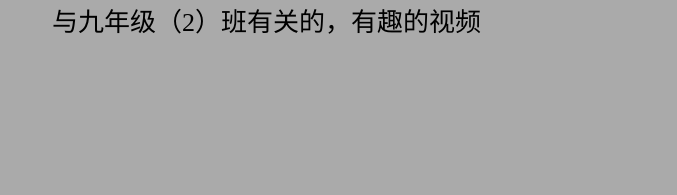
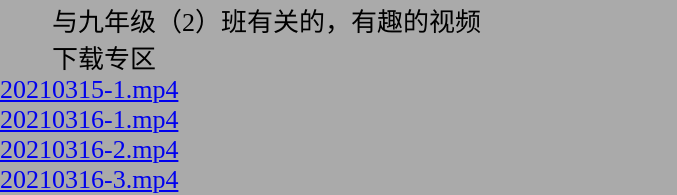
Before and after one commit to lyhiauaning/video, a plain HTML site: page index.html in a window 1280 px wide. Shown: the part 1397-1592 px from the top of the page, without its empty margins (0-677 px from the left). Before the commit the page ends 1435 px from the top, so only its background shows below. Drawn offline with Linux system fonts and the light colour scheme.

Commit message:
第4次上传，增加下载链接

```diff
--- a/index.html
+++ b/index.html
@@ -61,6 +61,7 @@
     </div>
     <div id="briefing" class="briefing">
       <p class="text">与九年级（2）班有关的，有趣的视频</p>
+      <p class="text">下载专区<br /><a href="20210315-1.mp4">20210315-1.mp4</a><br /><a href="20210316-1.mp4">20210316-1.mp4</a><br /><a href="202103156-2.mp4">20210316-2.mp4</a><br /><a href="20210316-3.mp4">20210316-3.mp4</a><br /></p>
     </div>
     <p class="copyright">&copy;曦灵 ｜ <a href="https://elythy.gitee.io/">主页</a></p>
   </body>
```
